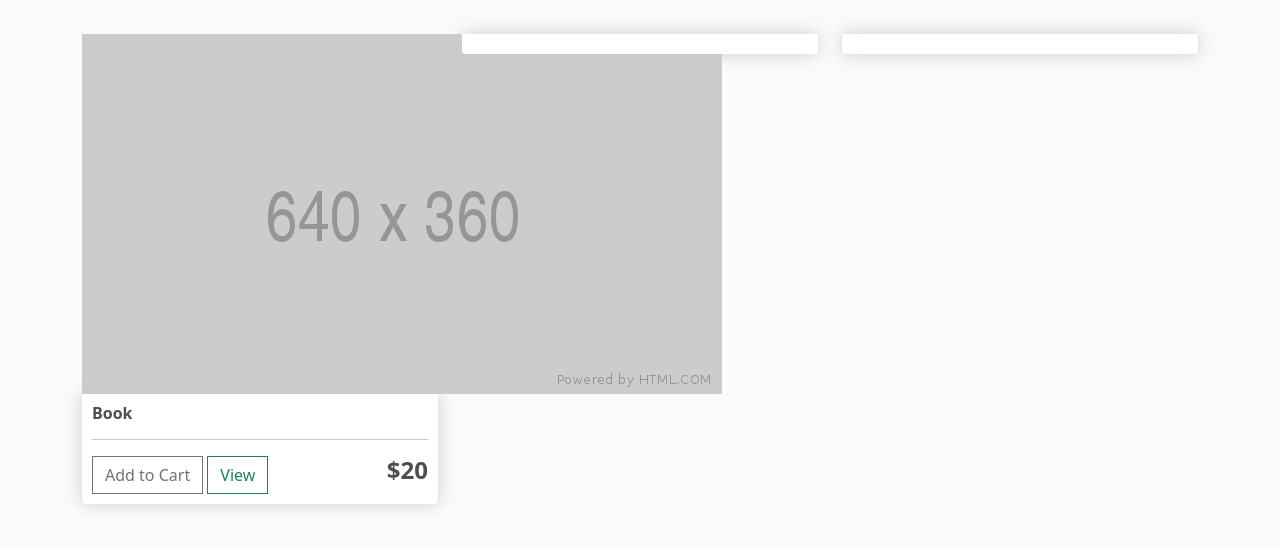
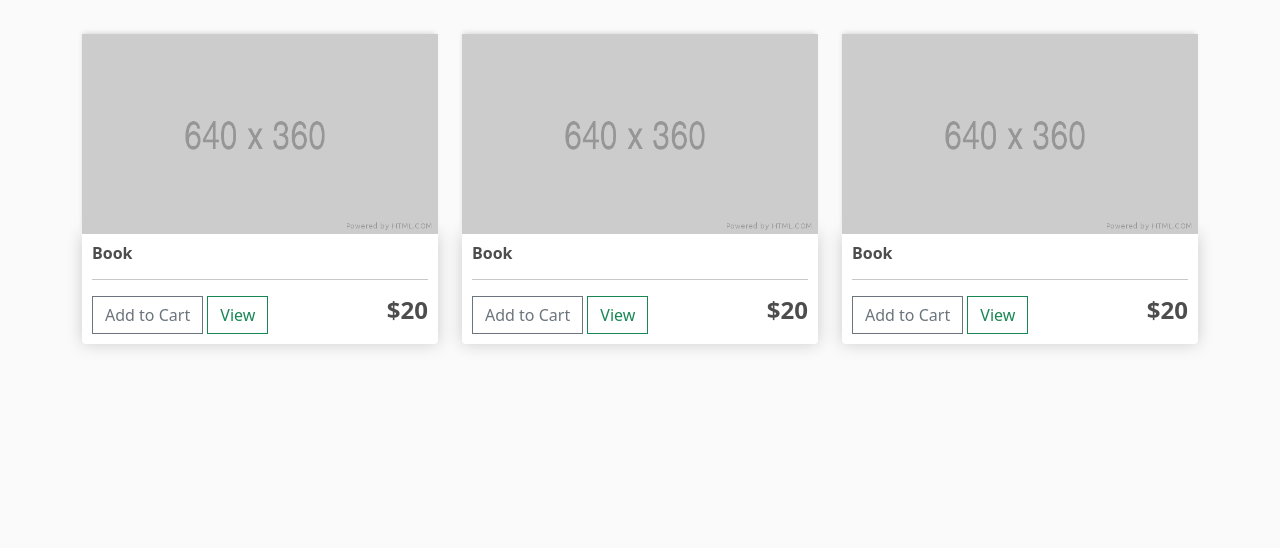
Before and after one commit to caominhtri1122001/BookStore, a Django app: template store/templates/store/store.html in a window 1280 px wide. Shown: the part 56-604 px from the top of the page. Run offline with Django 4.2, Linux system fonts and the light colour scheme; the template is opened without the code that fills it, so the values that code supplies are empty.

Commit message:
store and product base

```diff
--- a/static/css/main.css
+++ b/static/css/main.css
@@ -114,3 +114,7 @@ h1,h2,h3,h4,h5,h6{
 .hidden{
 	display: none!important;
 }
+
+.h4-price {
+	float: right;
+}
--- a/store/templates/store/store.html
+++ b/store/templates/store/store.html
@@ -3,24 +3,36 @@
 {% block content %}
     <div class="row">
         <div class="col-lg-4">
-            <img src="{% static 'images/placeholder.png' %}" alt="book">
+            <img src="{% static 'images/placeholder.png' %}" alt="book" class="thumbnail">
             <div class="box-element product">
                 <h6><strong>Book</strong></h6>
                 <hr>
 
                 <button class="btn btn-outline-secondary add-btn">Add to Cart</button>
                 <a href="#" class="btn btn-outline-success">View</a>
-                <h4 style="display: inline-block; float: right;"><strong>$20</strong></h4>
+                <h4 class="h4-price"><strong>$20</strong></h4>
             </div>
         </div>
         <div class="col-lg-4">
+            <img src="{% static 'images/placeholder.png' %}" alt="book" class="thumbnail">
             <div class="box-element product">
+                <h6><strong>Book</strong></h6>
+                <hr>
 
+                <button class="btn btn-outline-secondary add-btn">Add to Cart</button>
+                <a href="#" class="btn btn-outline-success">View</a>
+                <h4 class="h4-price"><strong>$20</strong></h4>
             </div>
         </div>
         <div class="col-lg-4">
+            <img src="{% static 'images/placeholder.png' %}" alt="book" class="thumbnail">
             <div class="box-element product">
+                <h6><strong>Book</strong></h6>
+                <hr>
 
+                <button class="btn btn-outline-secondary add-btn">Add to Cart</button>
+                <a href="#" class="btn btn-outline-success">View</a>
+                <h4 class="h4-price"><strong>$20</strong></h4>
             </div>
         </div>
     </div>
```
